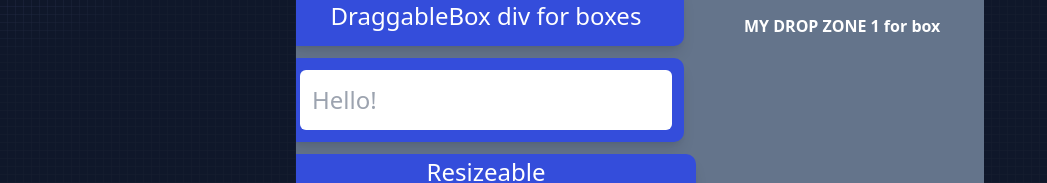
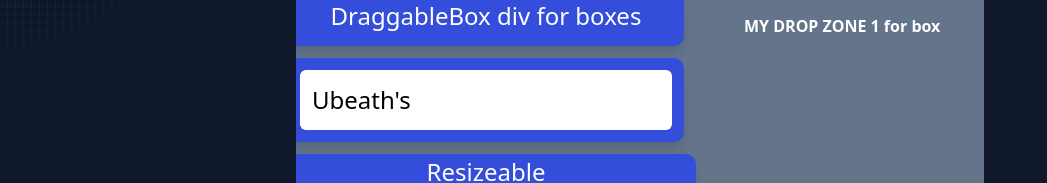
Before and after one commit to AnonSols/gdd-poc, a React (Vite) app: page / in a window 1280 px wide. Shown: the part 138-321 px from the top of the page, without its empty margins (0-1047 px from the left). Built offline with nearby package versions, Linux system fonts and the light colour scheme.

Commit message:
minor bug fix

```diff
--- a/src/context/NameContext.tsx
+++ b/src/context/NameContext.tsx
@@ -1,16 +1,16 @@
 import { createContext, ReactNode, useState } from "react";
 import { NameContextProtocol } from "../types";
 
-export const NameContext = createContext<null|NameContextProtocol>(null)
+export const NameContext = createContext<undefined | NameContextProtocol>(
+  undefined
+);
 
+export function NameContextProvider({ children }: { children: ReactNode }) {
+  const [userName, setUserName] = useState("Ubeath's");
 
-export function NameContextProvider({children}:{children:ReactNode}) {
-    const [userName,  setUserName] = useState('Ubeath')
-
-
-    return (
-        <NameContext.Provider value={{userName, setUserName}}>
-{children}
-        </NameContext.Provider>
-    )
+  return (
+    <NameContext.Provider value={{ userName, setUserName }}>
+      {children}
+    </NameContext.Provider>
+  );
 }
--- a/src/hooks/useNameContext.ts
+++ b/src/hooks/useNameContext.ts
@@ -1,9 +1,9 @@
 import { useContext } from "react";
-import { nameContext } from "../context/NameContext";
+import { NameContext  } from "../context/NameContext";
 
 export function useNameContext() {
 
-    const context = useContext(nameContext);
+    const context = useContext(NameContext);
 
     if (context===undefined) throw new Error('Context was used Outside of a provider')
 
--- a/src/ui/DraggableBox.tsx
+++ b/src/ui/DraggableBox.tsx
@@ -1,6 +1,7 @@
 import { useDrag } from "react-dnd";
 import { DragItemProtocol } from "../types/index.ts";
 import { ReactNode } from "react";
+import { useNameContext } from "../hooks/useNameContext.ts";
 
 const DraggableBox = ({
   type,
@@ -9,6 +10,7 @@ const DraggableBox = ({
   children?: ReactNode;
   className?: string;
 }) => {
+  const { userName, setUserName } = useNameContext();
   const [{ isDragging }, drag] = useDrag<
     DragItemProtocol,
     void,
@@ -30,6 +32,8 @@ const DraggableBox = ({
         <input
           className="p-3 outine-none  text-black rounded-md"
           type="text"
+          value={userName}
+          onChange={(e) => setUserName(e.target.value)}
           placeholder="Hello!"
         />
       ) : (
--- a/src/ui/Header.tsx
+++ b/src/ui/Header.tsx
@@ -1,9 +1,13 @@
+import { useNameContext } from "../hooks/useNameContext";
+
 
 const Header = () => {
+
+  const {userName} = useNameContext()
   return (
     <header className="items-center justify-center flex py-4">
       <h1 className="tracking-wider text-2xl  md:text-3xl lg:text-4xl font-bold text-white">
-        Ubeath's Grid Drag-and-Drop PoC
+        {userName} Grid Drag-and-Drop PoC
       </h1>
     </header>
   );
```
